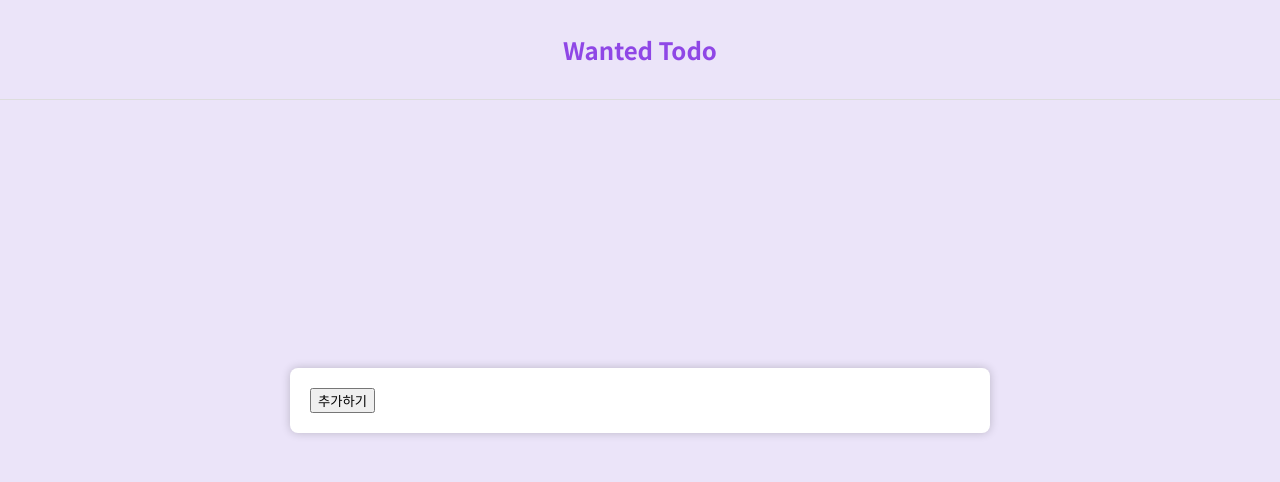
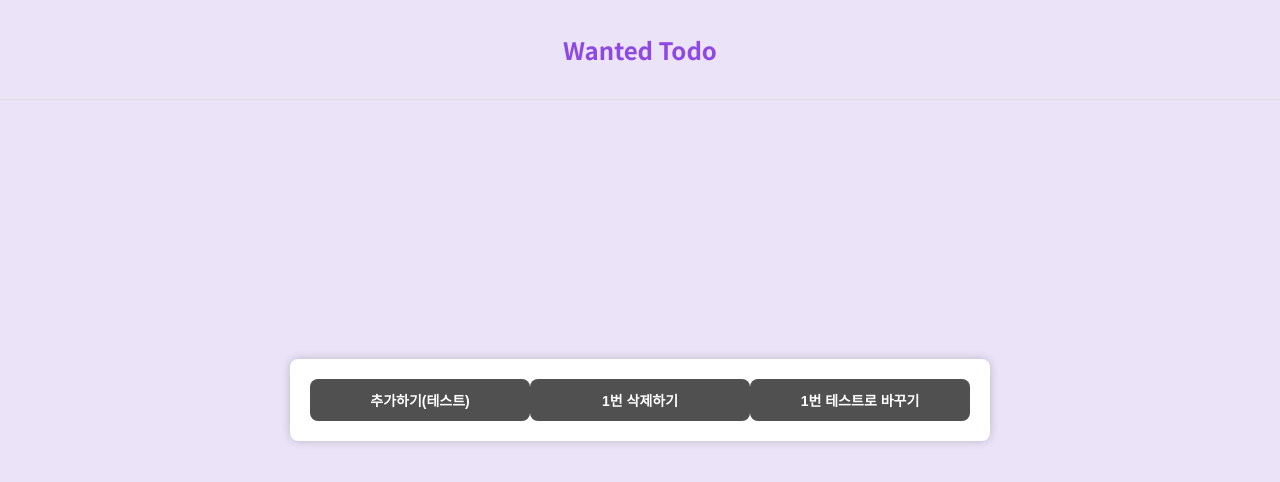
Before and after one commit to wanted-pre-onboarding-fe-team-4/week1-todo-app, a React (Create React App) app: page /todo in a window 1280 px wide. Shown: the top 482 px of the page. Built offline with nearby package versions, Linux system fonts and the light colour scheme.

Commit message:
fix update, delete 함수 샘플 버튼에 실제 적용

```diff
--- a/src/pages/Todo.tsx
+++ b/src/pages/Todo.tsx
@@ -1,6 +1,7 @@
 import { useContext } from 'react'
 import { TodoContext } from 'context/TodoContext'
 import { useQuery } from 'hooks/useQuery'
+import { CommonButton } from 'components/commons/buttons/CommonButton'
 
 export const TodoPage = () => {
   const { getTodo } = useContext(TodoContext)
@@ -10,25 +11,25 @@ export const TodoPage = () => {
     url: `/todos`,
   })
 
-  // const { query: updateTodo } = useQuery({
-  //   method: 'put',
-  //   url: `/todos/${id}`,
-  // })
+  const { query: updateTodo } = useQuery({
+    method: 'put',
+    url: `/todos/1`,
+  })
 
-  // const onClickUpdateTodo = async (todo: string, isComplted: boolean) => {
-  //   await updateTodo({ todo, isComplted })
-  //   await getTodo()
-  // }
+  const onClickUpdateTodo = async (todo: string, isCompleted: boolean) => {
+    await updateTodo({ todo, isCompleted })
+    await getTodo()
+  }
 
-  // const { query: deleteTodo } = useQuery({
-  //   method: 'delete',
-  //   url: `/todos/${id}`,
-  // })
+  const { query: deleteTodo } = useQuery({
+    method: 'delete',
+    url: `/todos/1`,
+  })
 
-  // const onClickDeleteToDo = async () => {
-  //   await deleteTodo()
-  //   await getTodo()
-  // }
+  const onClickDeleteToDo = async () => {
+    await deleteTodo()
+    await getTodo()
+  }
 
   const handleSubmit = async () => {
     await createTodo({ todo: '투두리스트 샘플1' })
@@ -37,7 +38,21 @@ export const TodoPage = () => {
 
   return (
     <>
-      <button onClick={handleSubmit}>추가하기</button>
+      <CommonButton
+        onClick={handleSubmit}
+        text={'추가하기(테스트)'}
+        disabled={false}
+      />
+      <CommonButton
+        onClick={onClickDeleteToDo}
+        text={'1번 삭제하기'}
+        disabled={false}
+      />
+      <CommonButton
+        onClick={() => onClickUpdateTodo('바꾸기', true)}
+        text={'1번 테스트로 바꾸기'}
+        disabled={false}
+      />
     </>
   )
 }
```
